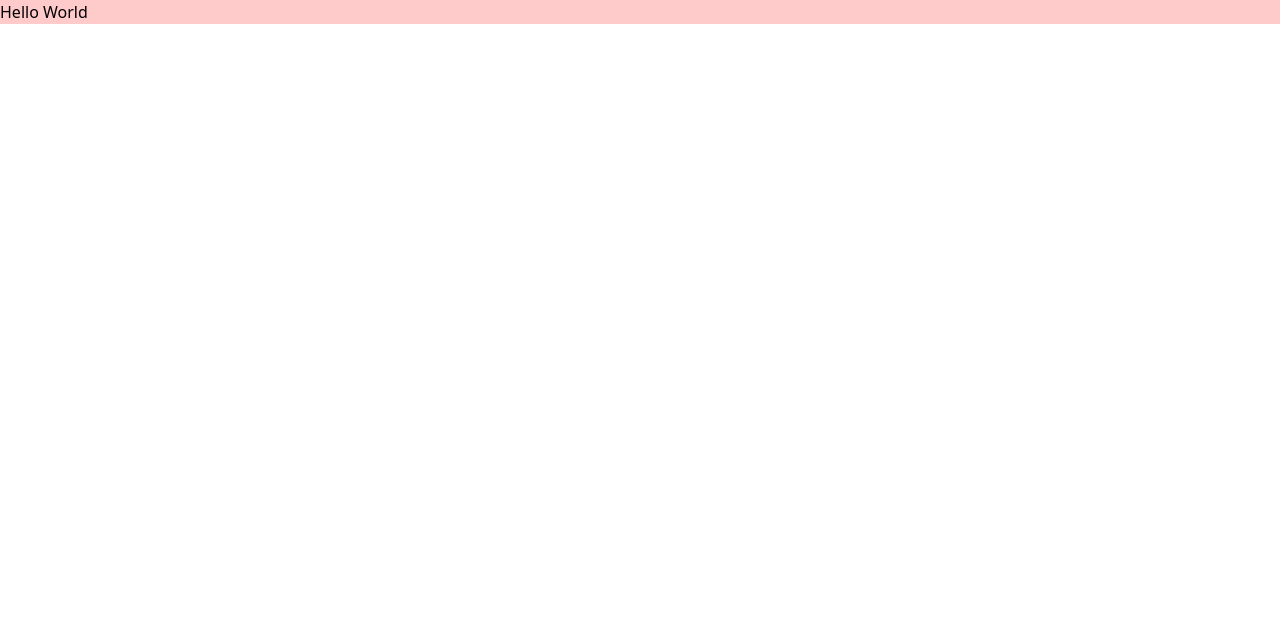
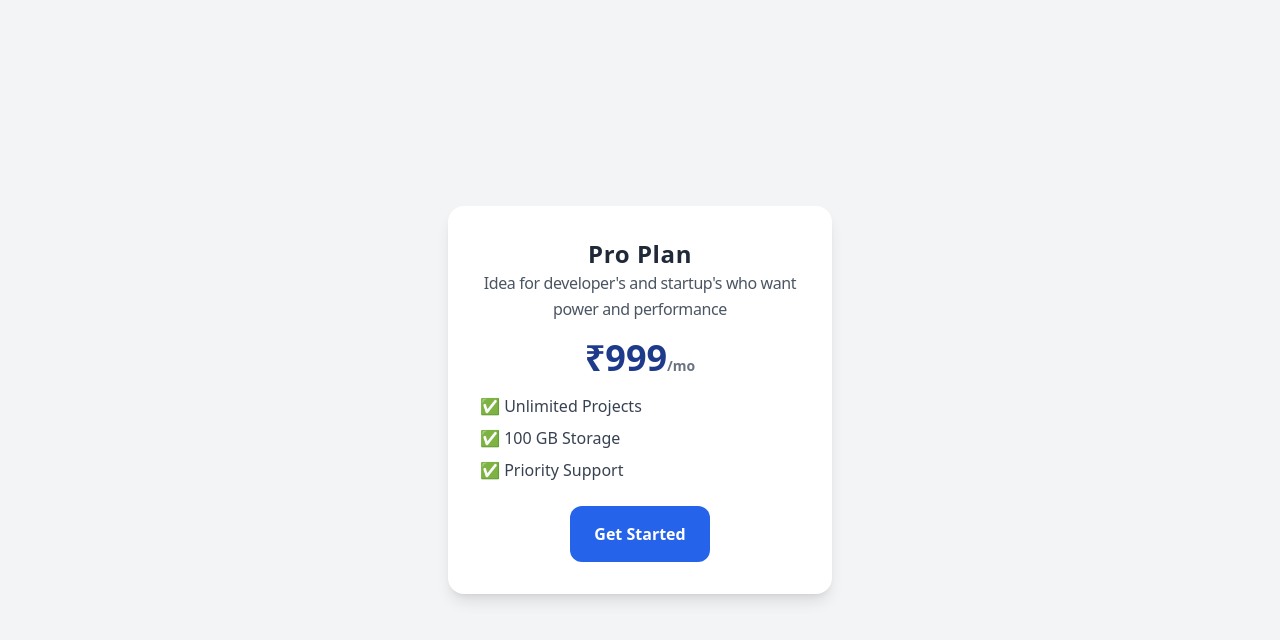
Before and after one commit to cvm1912/React-starter, a React (Create React App) app: page / in a window 1280 px wide. Shown: the top 640 px of the page. Built offline with nearby package versions, Linux system fonts and the light colour scheme.

Commit message:
feat(card): completed the UI

```diff
--- a/src/App.js
+++ b/src/App.js
@@ -1,9 +1,10 @@
 import React from "react";
+import Card from "./components/Card";
 
 function App() {
   return (
-    <div className="App">
-      <h1 className="bg-red-200">Hello World</h1>
+    <div className="min-h-screen flex items-center justify-center bg-gray-100">
+      <Card/>
     </div>
   );
 }
--- /dev/null
+++ b/src/components/Card.js
@@ -0,0 +1,21 @@
+import React from "react";
+
+function Card() {
+    return (
+        <div className="p-8 bg-white shadow-lg rounded-2xl max-w-sm text-center">
+            <h2 className="text-2xl font-bold text-gray-800 tracking-wide">Pro Plan</h2>
+            <p className="tracking-tight text-gray-600 leading-relaxed mb-4">Idea for developer's and startup's who want power and performance</p>
+            <div className="text-4xl font-bold text-blue-900 mb-4"> ₹999<span className="text-sm  text-gray-500">/mo</span></div>
+
+            <ul className="text-left text-gray-700 space-y-2 mb-6">
+                <li>✅ Unlimited Projects</li>
+                <li>✅ 100 GB Storage</li>
+                <li>✅ Priority Support</li>
+            </ul>
+
+            <button className="p-4 bg-blue-600 text-white font-bold px-6 rounded-xl hover:text-green-200 hover:shadow-xl hover:bg-blue-700 transition:duration:300">Get Started</button>
+        </div>
+     );
+}
+
+export default Card;
```
